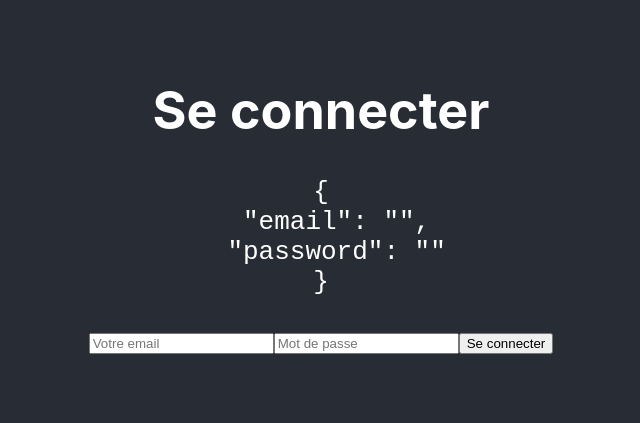
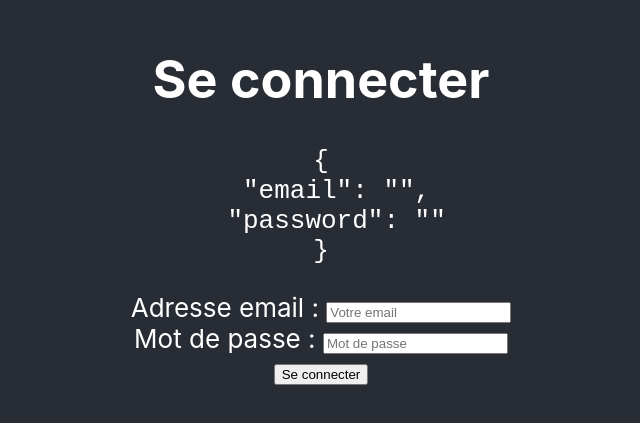
Before and after one commit to T-Vinhphat/battlecards-frontend, a React (Create React App) app: page /login in a window 1280 px wide. Shown: the part 201-624 px from the top of the page, without its empty margins (319-959 px from the left). Built offline with nearby package versions, Linux system fonts and the light colour scheme.

Commit message:
add login page

```diff
--- a/src/views/auth/Login.js
+++ b/src/views/auth/Login.js
@@ -15,24 +15,39 @@ function LoginPage() {
     updateBody(name, value);
   }
 
-  async function HandleSubmitLogin(event) {
+  async function handleSubmitLogin(event) {
     event.preventDefault();
-    fetch("http://localhost:1337/login", {
+    console.log(body);
+    const response = await fetch("http://localhost:1337/login", {
       method: "POST",
+      headers: { "Content-Type": "application/json" },
+      body: JSON.stringify(body),
     });
+    if (!response.ok) {
+      alert("Connexion échoué");
+    } else {
+      alert("Connexion réussi");
+    }
   }
 
   return (
     <div>
       <h1>Se connecter</h1>
       <pre>{JSON.stringify(body, null, 2)}</pre>
-      <form onSubmit={HandleSubmitLogin} onChange={handleChangeInput}>
+      <form onSubmit={handleSubmitLogin} onChange={handleChangeInput}>
+        <div>
+          <label>Adresse email : </label>
           <input placeholder="Votre email" type="email" name="email"></input>
+        </div>
+        <div>
+          <label>Mot de passe : </label>
           <input
             placeholder="Mot de passe"
             type="password"
             name="password"
           ></input>
+        </div>
+
         <button>Se connecter</button>
       </form>
     </div>
```
Lines whose indentation alone changed are shown as unchanged.
